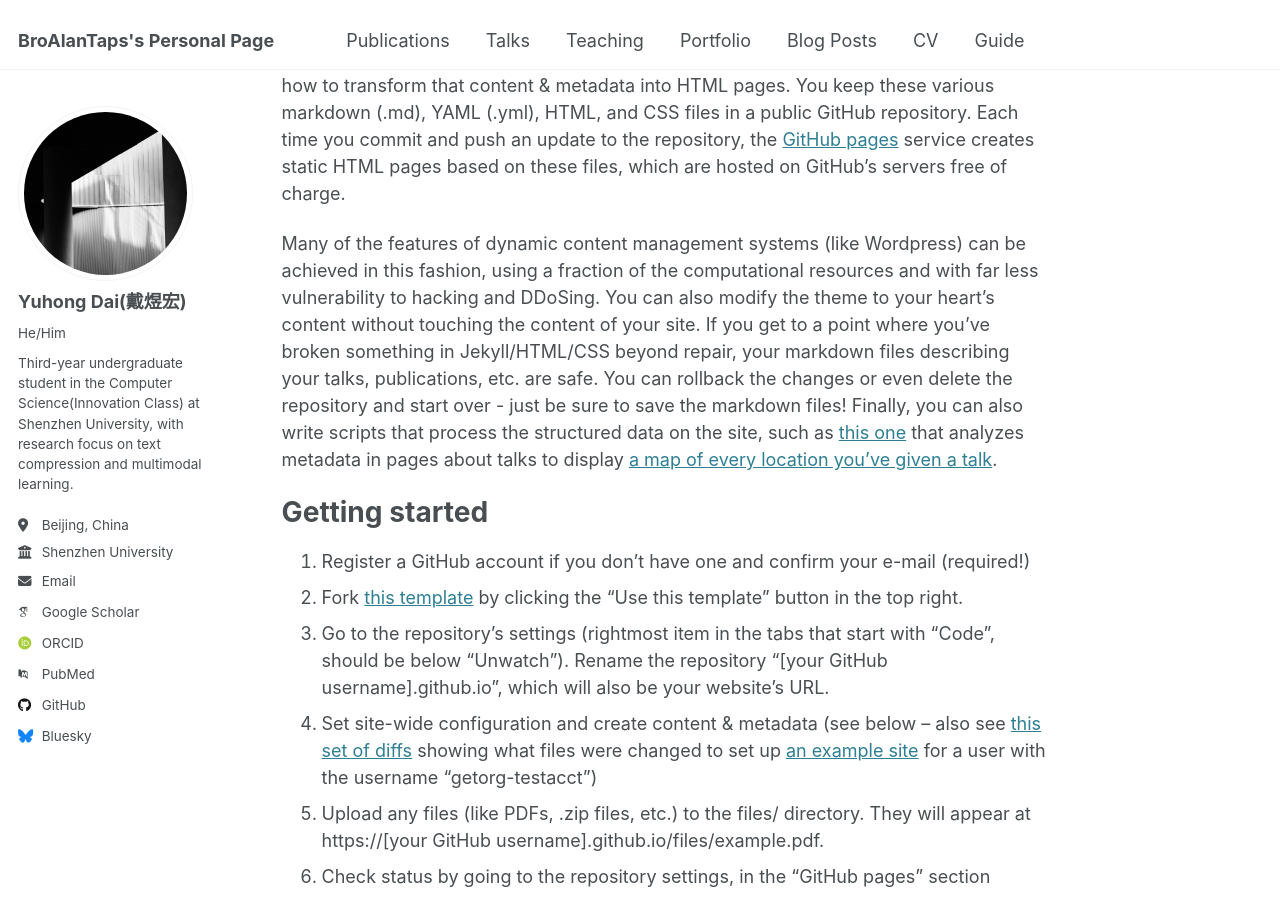
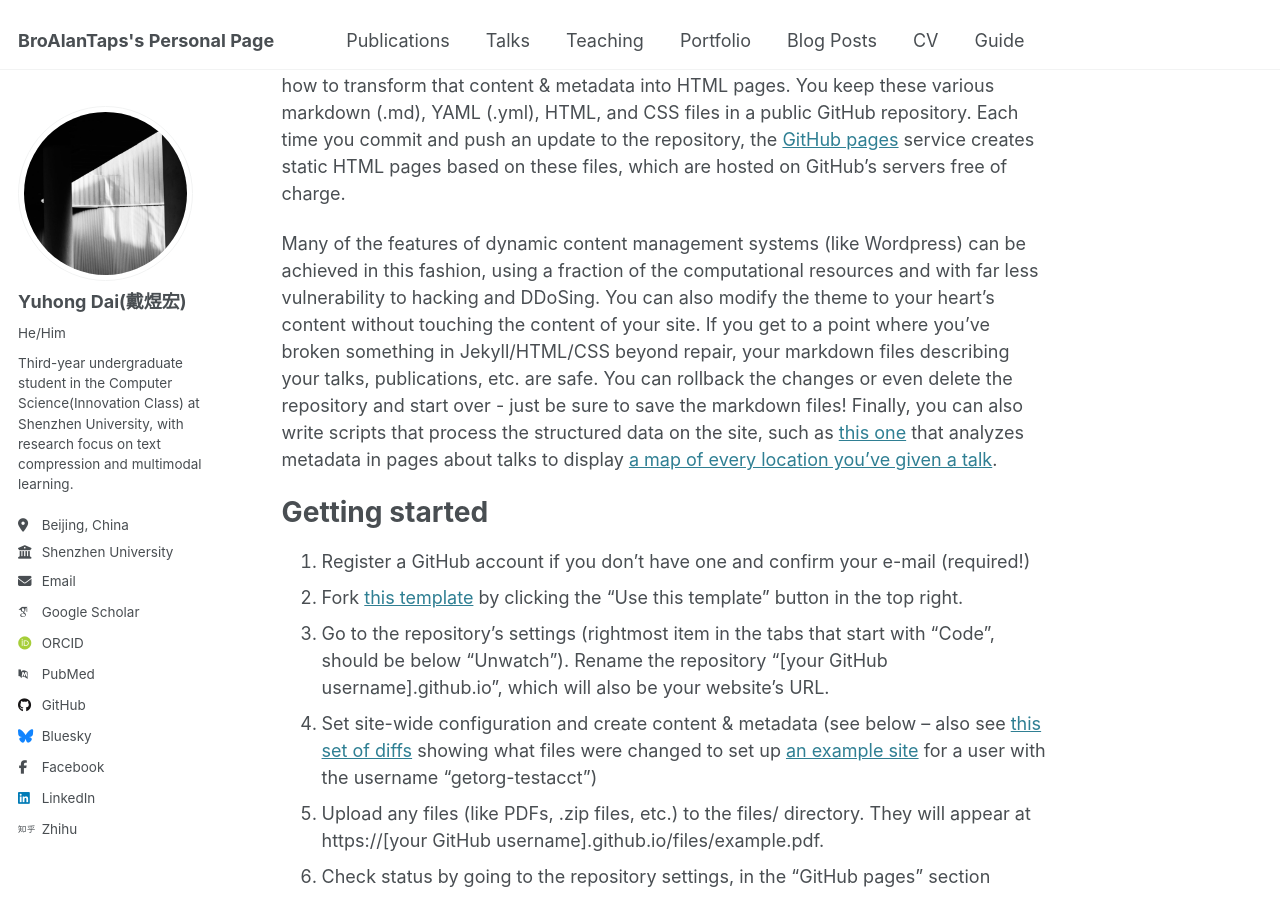
Before and after one commit to broalantaps/broalantaps, a Jekyll site: the page built from _pages/about.md, in a window 1280 px wide and 900 px high, scrolled down 500 px. Built offline with Jekyll 4.4.1, drawn with Linux system fonts in a browser that asks for light colours; some web fonts are replaced; some of the changed lines change nothing that is shown.

Commit message:
feature: update information

```diff
--- a/_config.yml
+++ b/_config.yml
@@ -51,7 +51,7 @@ author:
 
   # Social media
   bluesky          : "bsky.app" # Replace this with you Bluesky username
-  facebook         : # Username
+  facebook         : "Yuhong Dai"
   flickr           : # Username
   foursquare       : # Username
   goodreads        : # Username
@@ -59,7 +59,7 @@ author:
   keybase          : # Username
   instagram        : # Username
   lastfm           : # Username
-  linkedin         : # Username
+  linkedin         : "戴煜宏"
   mastodon         : # URL
   medium           : # URL
   pinterest        : # Username
@@ -73,7 +73,7 @@ author:
   wikipedia        : # Username
   xing             : # Username
   youtube          : # Username
-  zhihu            : # Username
+  zhihu            : "BroAlanTaps"
 
 # Publication Category - The following the list of publication categories and their headings
 publication_category:
```
